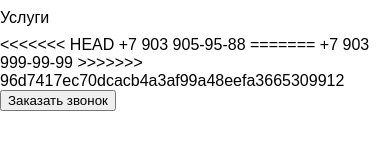
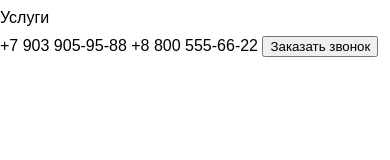
Before and after one commit to LabaBaobaba/special-app, a plain HTML site: page index.html in a window 390 px wide. Drawn offline with Linux system fonts and the light colour scheme.

Commit message:
Added the second phone number

```diff
--- a/index.html
+++ b/index.html
@@ -16,11 +16,8 @@
         </nav>
 
         <div>
-<<<<<<< HEAD
             <a href="tel:+79039059588">+7 903 905-95-88</a>
-=======
-            <a href="tel:+79038887766">+7 903 999-99-99</a>
->>>>>>> 96d7417ec70dcacb4a3af99a48eefa3665309912
+            <a href="tel:+88005556622">+8 800 555-66-22</a>
             <button>Заказать звонок</button>
         </div>
     </header>
```
